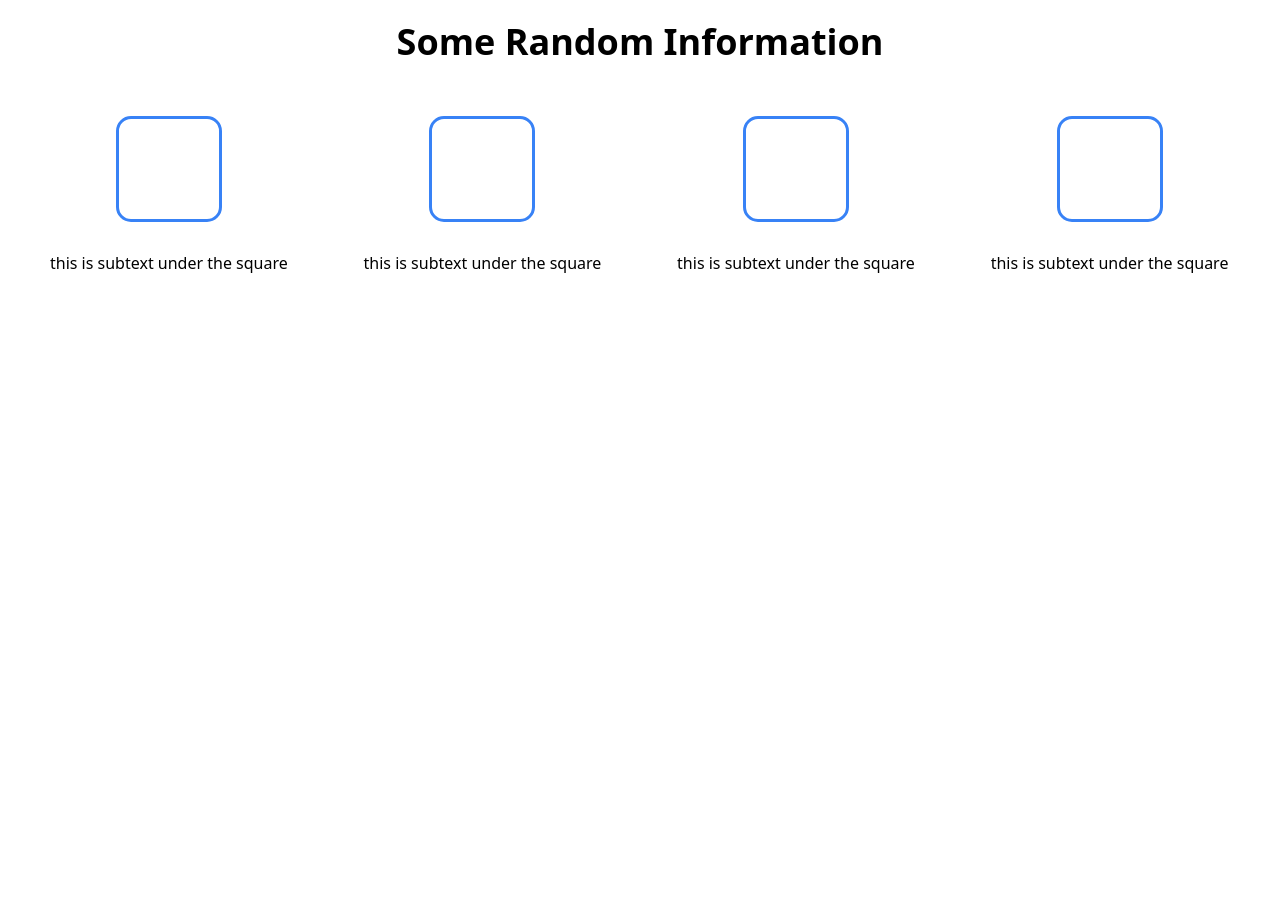
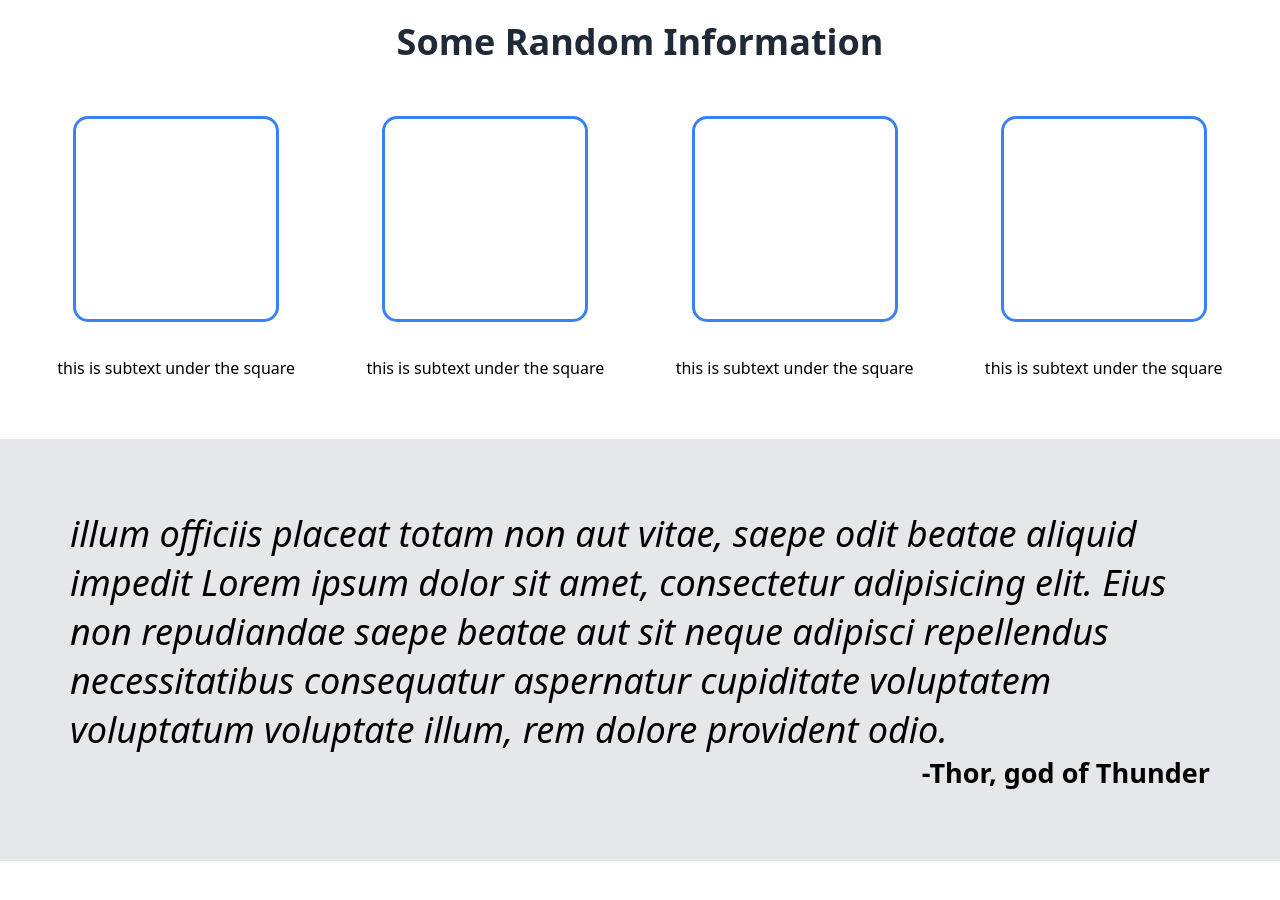
Before and after one commit to smiton1/landing-page, a plain HTML site: page index.html in a window 1280 px wide. Shown: the part 556-1456 px from the top of the page. Before the commit the page ends 830 px from the top, so only its background shows below. Drawn offline with Linux system fonts and the light colour scheme.

Commit message:
finished 3rd section

```diff
--- a/index.html
+++ b/index.html
@@ -44,8 +44,16 @@
                 <div class ="square"></div>
                     <p>this is subtext under the square</p>
             </div>
+            </div>
         <div class = "three">
-
+            <div class ="contents">
+                <div class ="paragraph">
+                    <P> illum officiis placeat totam non aut vitae, saepe odit beatae aliquid impedit Lorem ipsum dolor sit amet, consectetur adipisicing elit. Eius non repudiandae saepe beatae aut sit neque adipisci repellendus necessitatibus consequatur aspernatur cupiditate voluptatem voluptatum voluptate illum, rem dolore provident odio.</P>
+                </div>
+                <div class="author">
+                    <p>-Thor, god of Thunder</p>
+                </div>
+            </div>
         </div>
         <div class = "four">
 
--- a/style.css
+++ b/style.css
@@ -8,6 +8,7 @@ body{
 a:link{
     text-decoration: none;
     color: white;
+    font-size: 20px;
 }
 .main{
     display: flex;
@@ -27,7 +28,7 @@ a:link{
 }
 .links{
     display: flex;
-    gap: 15px;
+    gap: 30px;
     list-style-type: none;
     padding-right: 78px;
 }
@@ -77,15 +78,15 @@ a:link{
 .two{
     background-color: white;
     display: flex;
-    justify-content: space-between;
+    justify-content: space-evenly;
     align-content: center;
 
 }
 .square{
     border: 3px solid #3882f6;
     border-radius: 15px;
-    height: 100px;
-    width: 100px;
+    height: 200px;
+    width: 200px;
     margin: 30px;
 
 }
@@ -94,20 +95,38 @@ a:link{
     flex-direction: column;
     justify-content: center;
     align-items: center;
-    padding-left: 50px;
+
+    gap: 5px;
 }
 .subheader{
     text-align: center;
-    color: black;
+    color: #1f2937;
     font-size: 36px;
     font-weight: 900;
     margin: 20px;
 }
 
-
+/* Thrid section */
 .three{
     background-color: #e5e7eb;
-    height: 100px;
+    margin-top: 60px;
+    padding: 30px;
+}
+.contents{
+    display: flex;
+    flex-direction: column;
+    align-items: center;
+    justify-content: space-between;
+    padding: 40px
+}
+.paragraph{
+    font-size: 36px;
+    font-style: italic;
+}
+.author{
+    font-size: 27px;
+    font-weight: bold;
+    align-self: flex-end;
 }
 .four{
     background-color: white;
```
